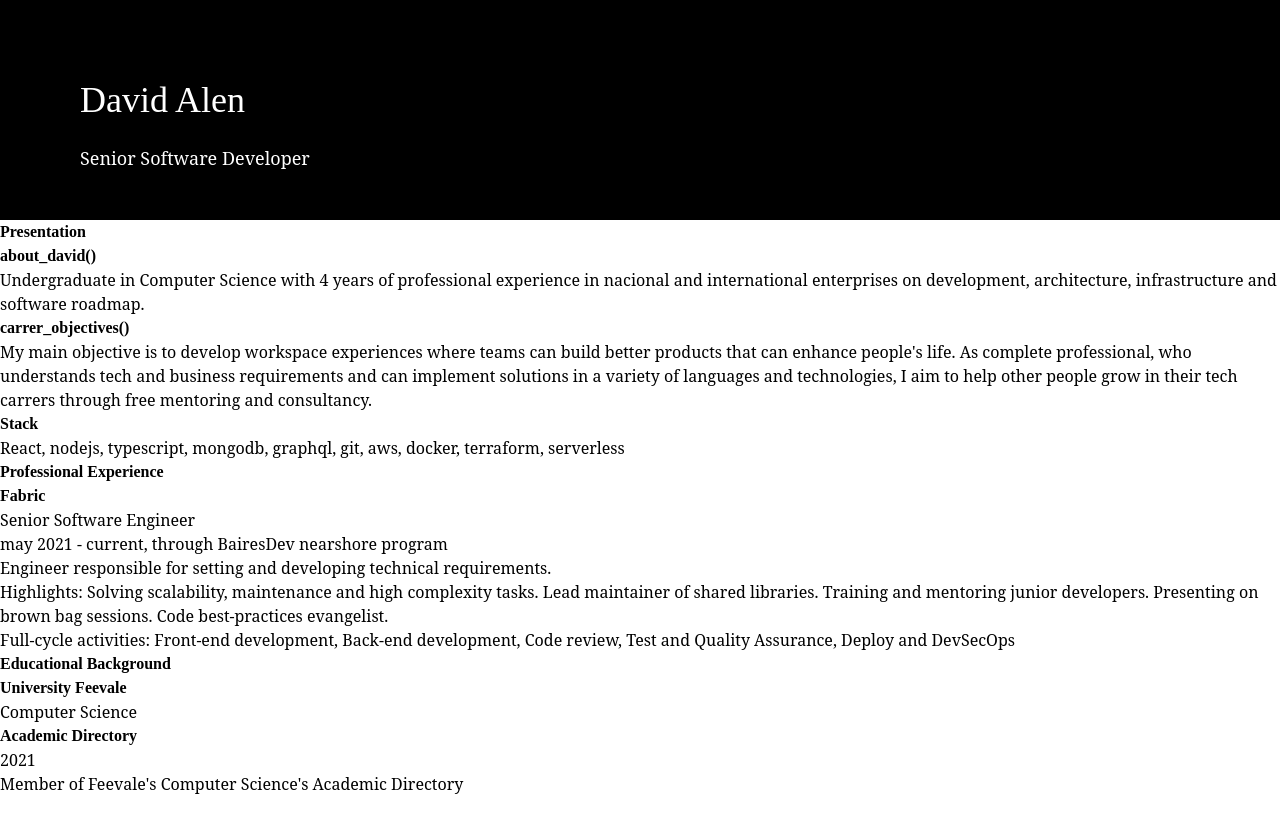
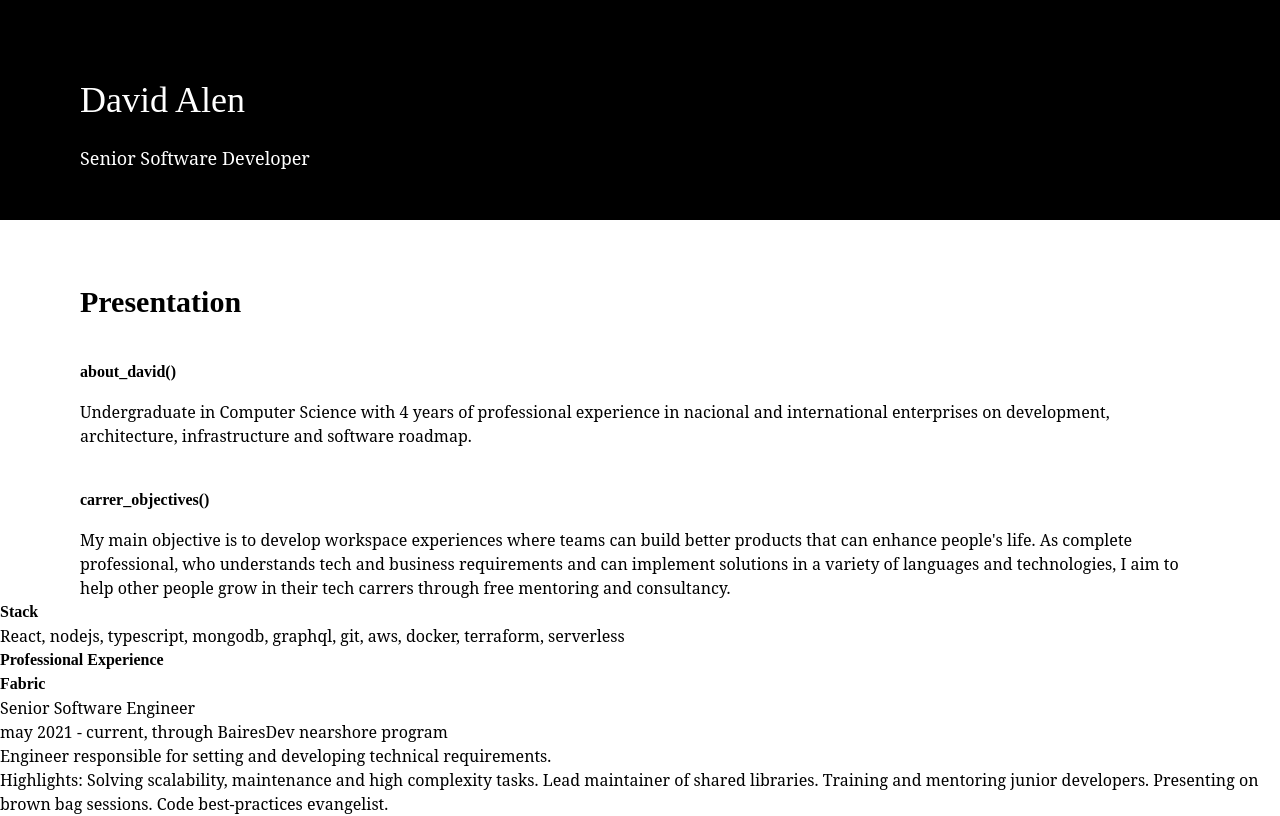
Before and after one commit to AlenDavid/davidalen.dev, a Next.js app: page / in a window 1280 px wide. Shown: the top 816 px of the page. Built offline with nearby package versions, Linux system fonts and the light colour scheme.

Commit message:
(update) better presentation

```diff
--- a/components/Presentation.js
+++ b/components/Presentation.js
@@ -1,19 +1,27 @@
+/* eslint-disable react/prop-types */
 import React from 'react'
+
+const PresentationCard = ({title, children}) => {
+	return (
+		<div className='mt-10'>
+			<h3 className='mb-4'>{title}</h3>
+			{children}
+		</div>
+	)
+}
 
 export function Presentation() {
 	return (
-		<section>
-			<h2>Presentation</h2>
-			<div>
-				<h3>about_david()</h3>
+		<section className='px-20'>
+			<h2 className='text-3xl mt-16'>Presentation</h2>
+			<PresentationCard title='about_david()'>
 				<p>
 					Undergraduate in Computer Science with 4 years of professional
 					experience in nacional and international enterprises on development,
 					architecture, infrastructure and software roadmap.
 				</p>
-			</div>
-			<div>
-				<h3>carrer_objectives()</h3>
+			</PresentationCard>
+			<PresentationCard title='carrer_objectives()'>
 				<p>
 					My main objective is to develop workspace experiences where teams can
 					build better products that can enhance people&apos;s life. As complete
@@ -22,7 +30,7 @@ export function Presentation() {
 					to help other people grow in their tech carrers through free mentoring
 					and consultancy.
 				</p>
-			</div>
+			</PresentationCard>
 		</section>
 	)
 }
```
